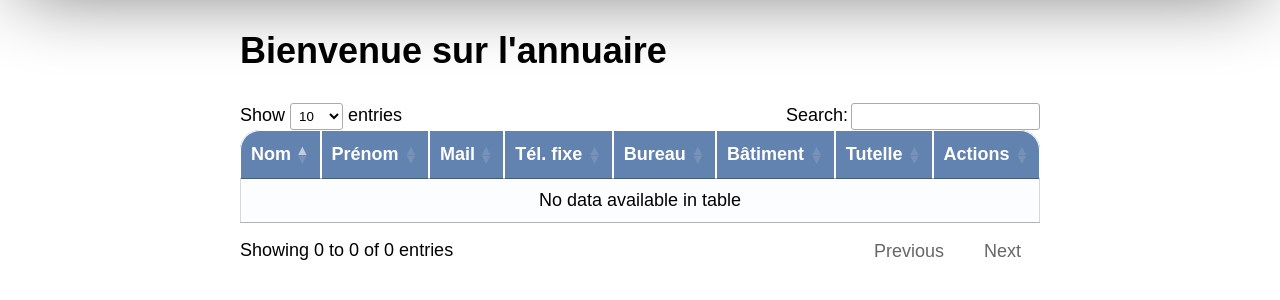
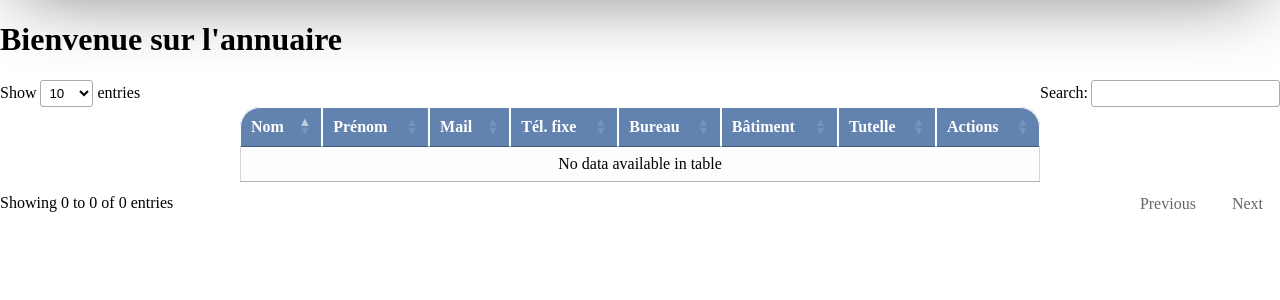
Before and after one commit to WesleyPin/ProjetLaboHubert, a Symfony app: template annuaire/templates/front/index.html.twig in a window 1280 px wide. Shown: the part 75-375 px from the top of the page. Run offline with Twig, Linux system fonts and the light colour scheme; the template is opened without the code that fills it, so the values that code supplies are empty; some libraries are stand-ins or nearby versions.

Commit message:
Enlève classe wrapper

```diff
--- a/annuaire/templates/front/index.html.twig
+++ b/annuaire/templates/front/index.html.twig
@@ -3,10 +3,6 @@
 {% block title %}Annuaire{% endblock %}
 
 {% block body %}
-<style>
-    .example-wrapper { margin: 1em auto; max-width: 800px; width: 95%; font: 18px/1.5 sans-serif; }
-    .example-wrapper code { background: #F5F5F5; padding: 2px 6px; }
-</style>
 <script>
   $(document).ready( function () {
     $('#annuaire').DataTable( {
@@ -17,7 +13,7 @@
   } );
 </script>
 
-<div class="example-wrapper">
+<div>
     <h1>Bienvenue sur l'annuaire {{ app.user.username }}</h1>
     <table id="annuaire" class="table-annuaire cell-border">
       <thead>
```
